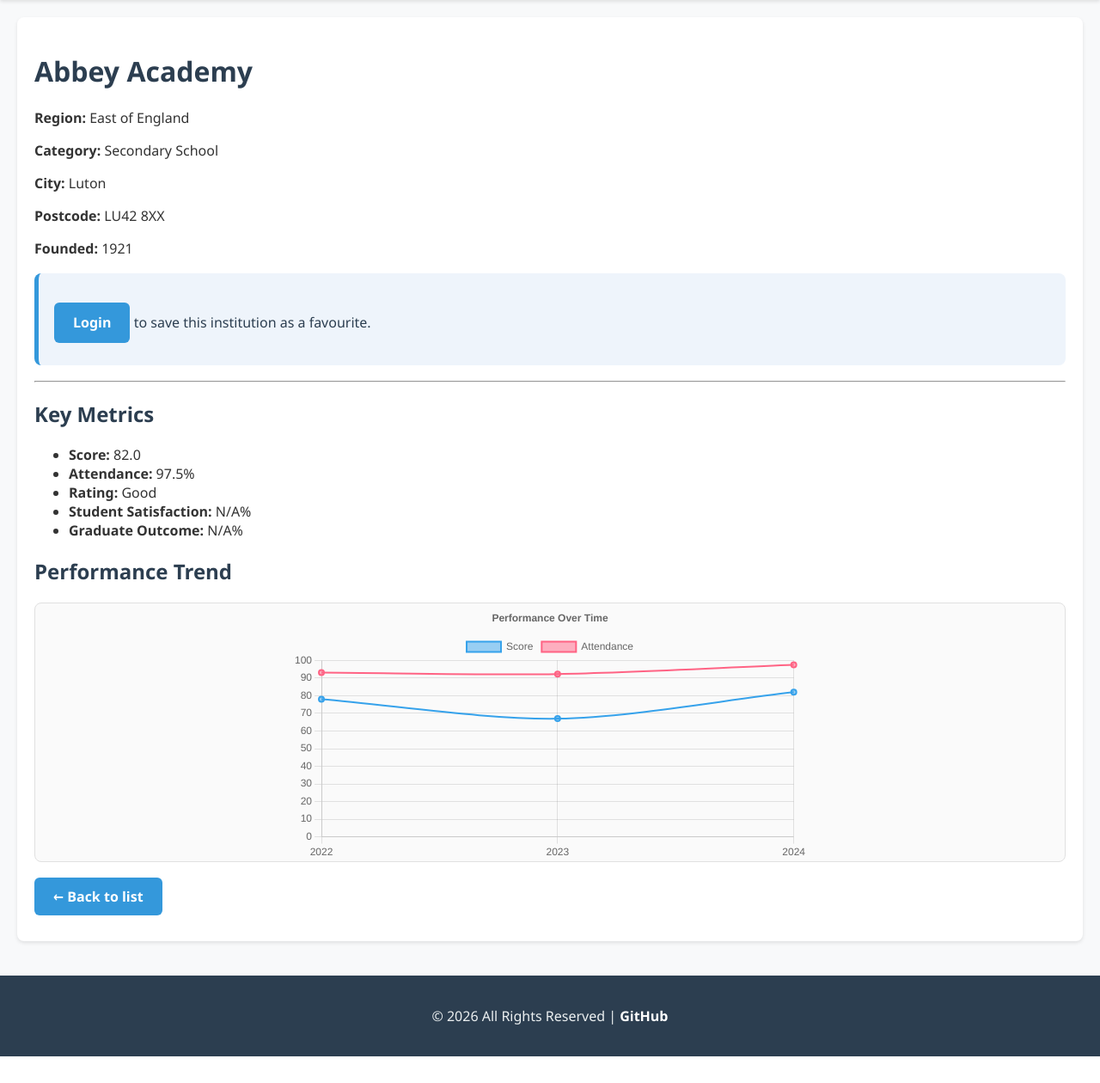
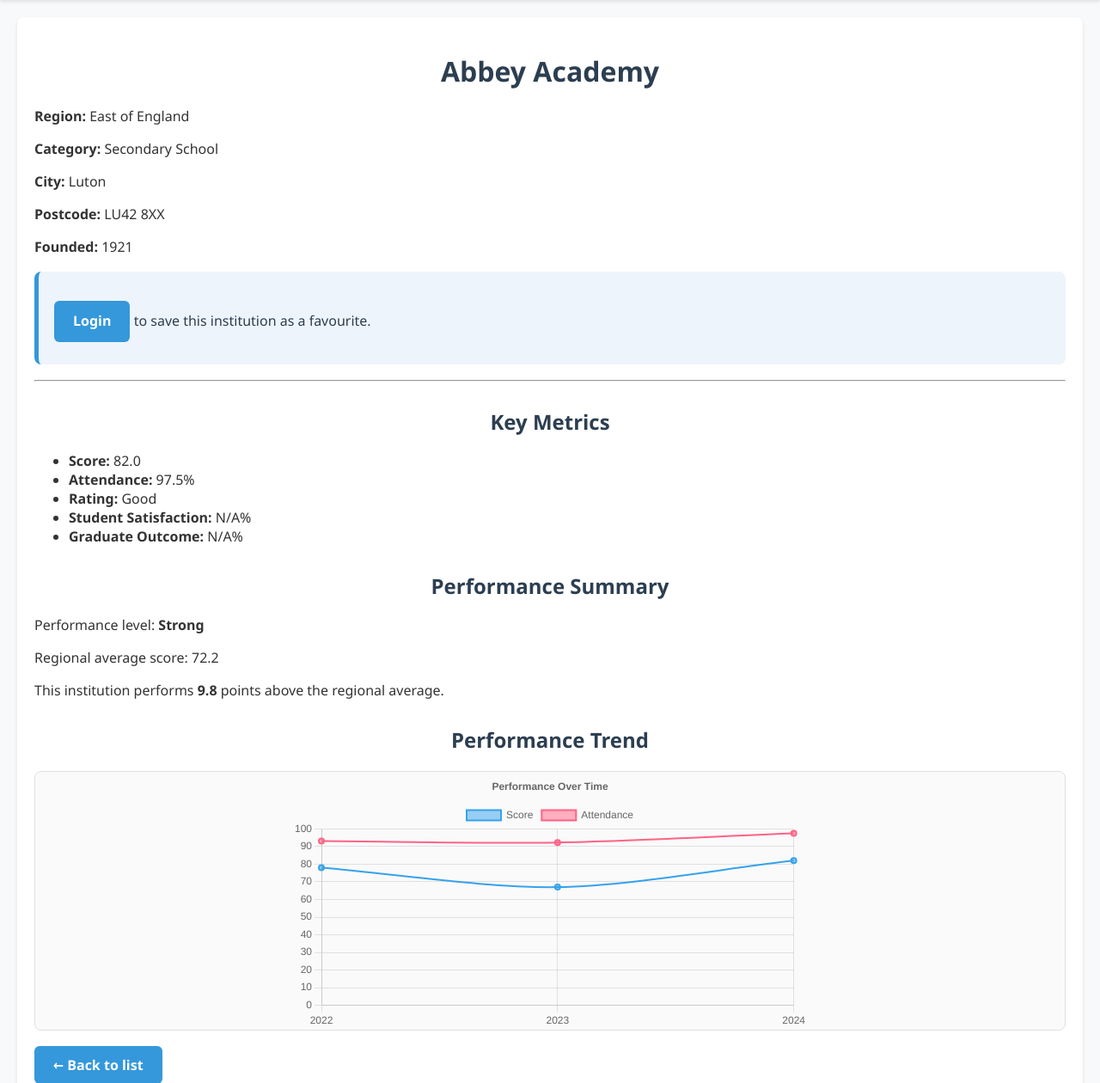
Before and after one commit to Simisolaoluuk/CS551Q_group_assignment_2, a Django app: page /institutions/4716/ in a window 1280 px wide. Shown: the part 72-1332 px from the top of the page at 86% size. Before the commit the page ends 1301 px from the top, so only its background shows below. Run offline with Django 5.2, Linux system fonts and the light colour scheme; data comes from the database, SQL or seed files in the repository; both versions use the stored data as it was after the commit.

Commit message:
Enhance dashboard statistics, institution analysis, and comparison summaries

```diff
--- a/institutions/static/css/style.css
+++ b/institutions/static/css/style.css
@@ -22,6 +22,18 @@
 h2,
 h3 {
     color: #2c3e50;
+    text-align: center;
+}
+
+/* Main page heading */
+h1 {
+    margin-bottom: 20px;
+}
+
+/* Section headings */
+h2 {
+    margin-top: 30px;
+    margin-bottom: 18px;
 }
 
 /* Header */
--- a/institutions/templates/institutions/base.html
+++ b/institutions/templates/institutions/base.html
@@ -99,7 +99,7 @@
         <!-- Django flash messages -->
         {% if messages %}
             {% for message in messages %}
-                <p class="{{ message.tags }}">
+                <p class="{{ message.tags }} notice-box">
                     {{ message }}
                 </p>
             {% endfor %}
--- a/institutions/templates/institutions/institution_detail.html
+++ b/institutions/templates/institutions/institution_detail.html
@@ -88,7 +88,45 @@
         </ul>
     </section>
 
+
+    <!-- Performance analysis summary -->
+    {% if latest_record %}
+        <section class="summary-box">
+            <h2>Performance Summary</h2>
+
+            <p>
+                Performance level:
+                <strong>{{ performance_label }}</strong>
+            </p>
+
+            {% if regional_average %}
+                <p>
+                    Regional average score:
+                    {{ regional_average|floatformat:1 }}
+                </p>
+
+                {% if score_difference > 0 %}
+                    <p>
+                        This institution performs
+                        <strong>{{ score_difference|floatformat:1 }}</strong>
+                        points above the regional average.
+                    </p>
+                {% elif score_difference < 0 %}
+                    <p>
+                        This institution performs
+                        <strong>{{ score_difference|floatformat:1|cut:"-" }}</strong>
+                        points below the regional average.
+                    </p>
+                {% else %}
+                    <p>This institution matches the regional average.</p>
+                {% endif %}
+            {% endif %}
+        </section>
+    {% endif %}
+
+
     <!-- Performance chart area -->
+    {% if chart_years and chart_scores %}
         <section>
             <h2>Performance Trend</h2>
 
@@ -163,6 +201,10 @@
                 }
             });
         </script>
+    {% else %}
+        <p class="notice-box">No chart data available for this institution.</p>
+    {% endif %}
+
 
     <!-- Link back to institution list -->
     <a href="{% url 'institution_list' %}" class="back-link">
--- a/institutions/views.py
+++ b/institutions/views.py
@@ -3,16 +3,10 @@
 from django.contrib import messages
 from django.contrib.auth import authenticate, login, logout
 from django.views.decorators.http import require_POST
-from django.db.models import OuterRef, Subquery, FloatField
+from django.db.models import OuterRef, Subquery, FloatField, Avg
 from django.contrib.auth.decorators import login_required
-
 from .forms import LoginForm, RegisterForm
-from .models import (
-    Region,
-    Institution,
-    PerformanceRecord,
-    FavouriteInstitution
-)
+from .models import (Region, Institution, PerformanceRecord, FavouriteInstitution)
 
 
 # Add latest performance data to institution queryset
@@ -39,6 +33,17 @@
 # Homepage view
 def home(request):
 
+    # Count all institutions in the database
+    total_institutions = Institution.objects.count()
+
+    # Count all regions in the database
+    total_regions = Region.objects.count()
+
+    # Get the highest performance record in the dataset
+    top_score = PerformanceRecord.objects.order_by(
+        "-overall_score"
+    ).first()
+
     # Store top institutions grouped by category
     top_institutions_by_category = []
 
@@ -50,14 +55,18 @@
             Institution.objects.filter(category=category_value)
         ).order_by("-latest_score")[:3]
 
-        # Save results
+        # Save results for this category
         top_institutions_by_category.append({
             "category_label": category_label,
             "institutions": top_institutions,
         })
 
+    # Send dashboard summary and top institutions to template
     return render(request, "institutions/home.html", {
-        "top_institutions_by_category": top_institutions_by_category
+        "total_institutions": total_institutions,
+        "total_regions": total_regions,
+        "top_score": top_score,
+        "top_institutions_by_category": top_institutions_by_category,
     })
 
 
@@ -139,6 +148,30 @@
     # Get latest performance record
     latest_record = records.order_by("-year").first()
 
+    regional_average = None
+
+    if latest_record:
+        regional_average = PerformanceRecord.objects.filter(
+            institution__region=institution.region,
+            year=latest_record.year
+        ).aggregate(
+            avg_score=Avg("overall_score")
+        )["avg_score"]
+
+    performance_label = None
+    score_difference = None
+
+    if latest_record:
+        if latest_record.overall_score >= 80:
+            performance_label = "Strong"
+        elif latest_record.overall_score >= 60:
+            performance_label = "Moderate"
+        else:
+            performance_label = "Needs Improvement"
+
+        if regional_average is not None:
+            score_difference = latest_record.overall_score - regional_average
+
     # Data for charts
     chart_years = [record.year for record in records]
 
@@ -171,6 +204,9 @@
         "chart_scores": chart_scores,
         "chart_attendance": chart_attendance,
         "is_favourite": is_favourite,
+        "regional_average": regional_average,
+        "performance_label": performance_label,
+        "score_difference": score_difference,
     })
 
 
@@ -245,12 +281,27 @@
         )
     )
 
+    lowest_overall = min(
+        institutions,
+        key=lambda institution: (
+            institution.latest_score or 0,
+            institution.latest_attendance or 0
+        )
+    )
+
+    score_gap = (
+        (best_overall.latest_score or 0) -
+        (lowest_overall.latest_score or 0)
+    )
+
     return render(request, "institutions/comparison.html", {
         "institutions": institutions,
         "comparison_type": institutions[0].get_category_display(),
         "best_score": best_score,
         "best_attendance": best_attendance,
         "best_overall": best_overall,
+        "lowest_overall": lowest_overall,
+        "score_gap": score_gap,
     })
 
 
```
Also changed, not shown: other parts of institutions/static/css/style.css (+143 -2 lines), institutions/templates/institutions/comparison.html (+20 -7 lines), institutions/templates/institutions/home.html (+40 -3 lines), db.sqlite3. Lines whose indentation alone changed are shown as unchanged.
